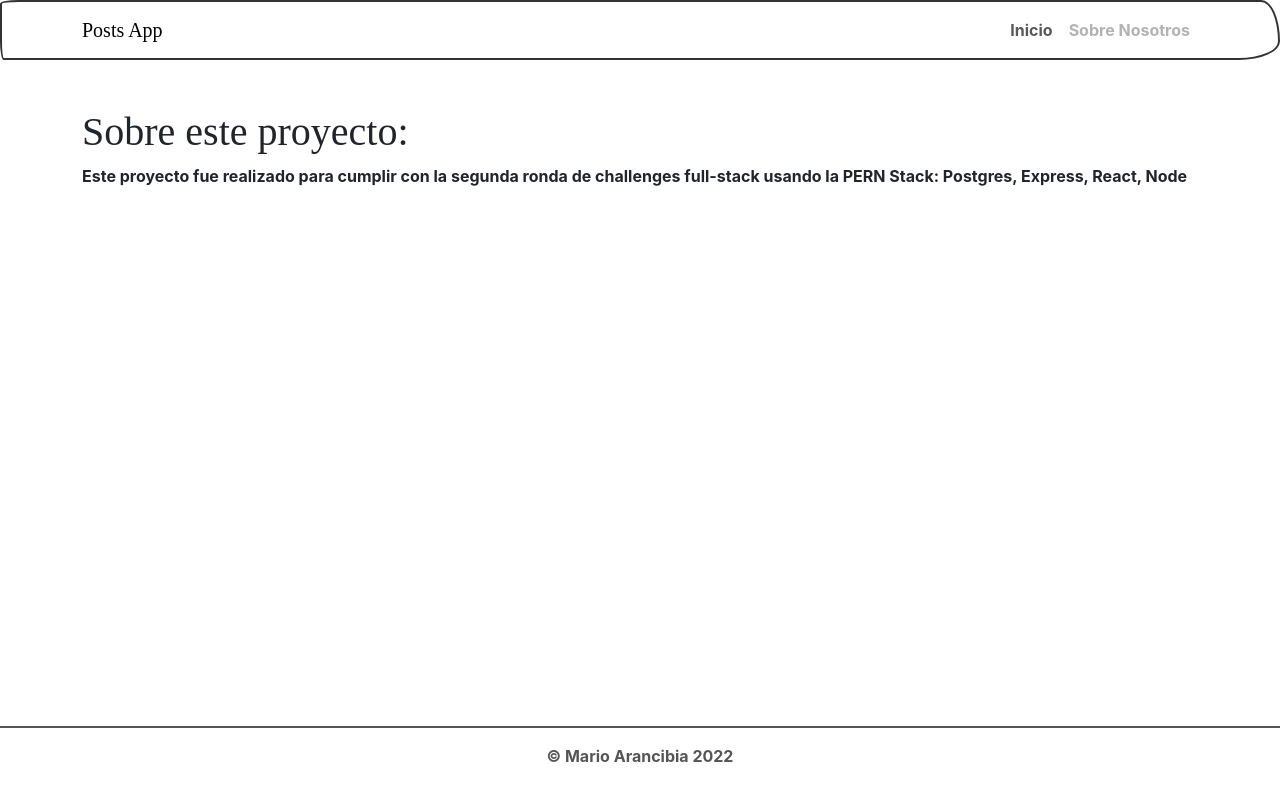
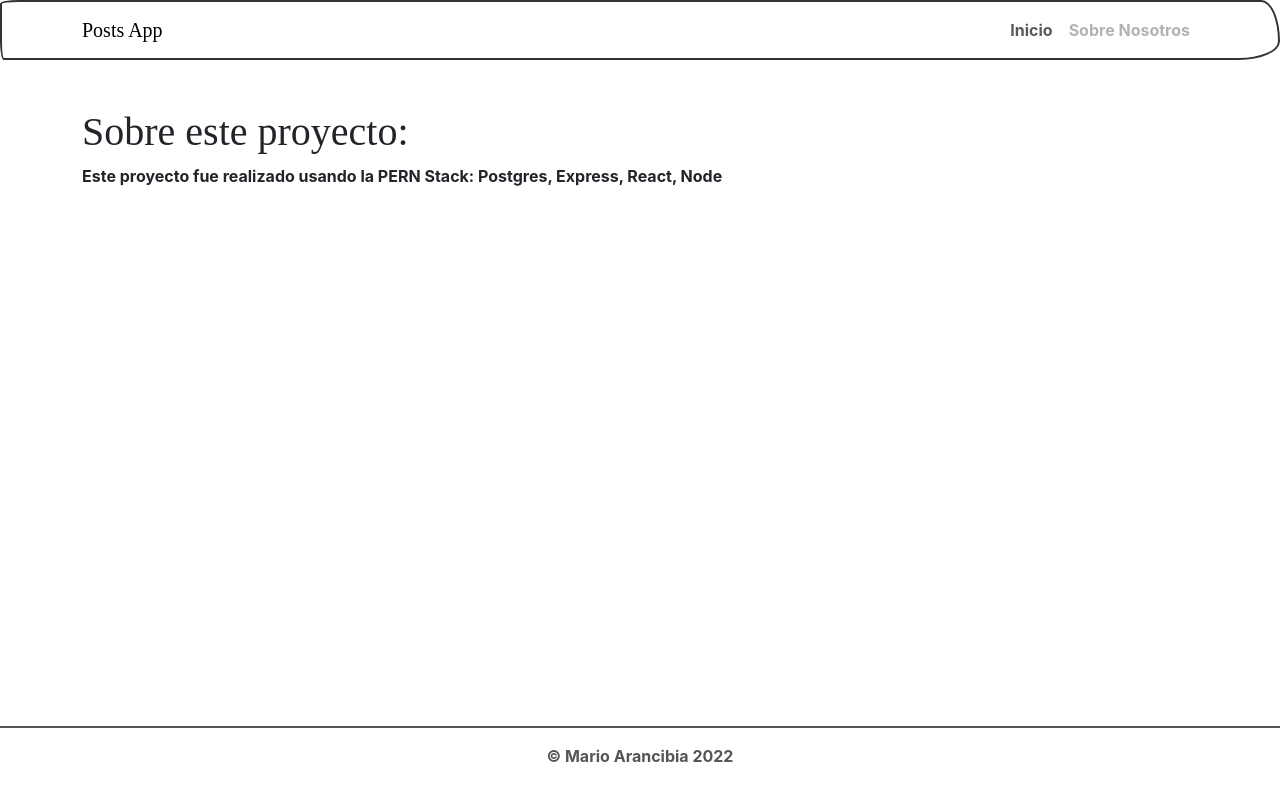
Before and after one commit to MAranWebDev/reactnode_challenge, a React (Create React App) app in the folder app/client/: page /sobre-nosotros in a window 1280 px wide. Built offline with nearby package versions, Linux system fonts and the light colour scheme; a web font is replaced by a local one.

Commit message:
Update About.tsx

```diff
--- a/app/client/src/pages/About.tsx
+++ b/app/client/src/pages/About.tsx
@@ -6,9 +6,8 @@ const About = () => {
       <main className="container my-5">
         <h1>Sobre este proyecto:</h1>
         <p>
-          Este proyecto fue realizado para cumplir con la segunda ronda de
-          challenges full-stack usando la PERN Stack: Postgres, Express, React,
-          Node
+          Este proyecto fue realizado usando la PERN Stack: Postgres, Express,
+          React, Node
         </p>
       </main>
     </Body>
```
